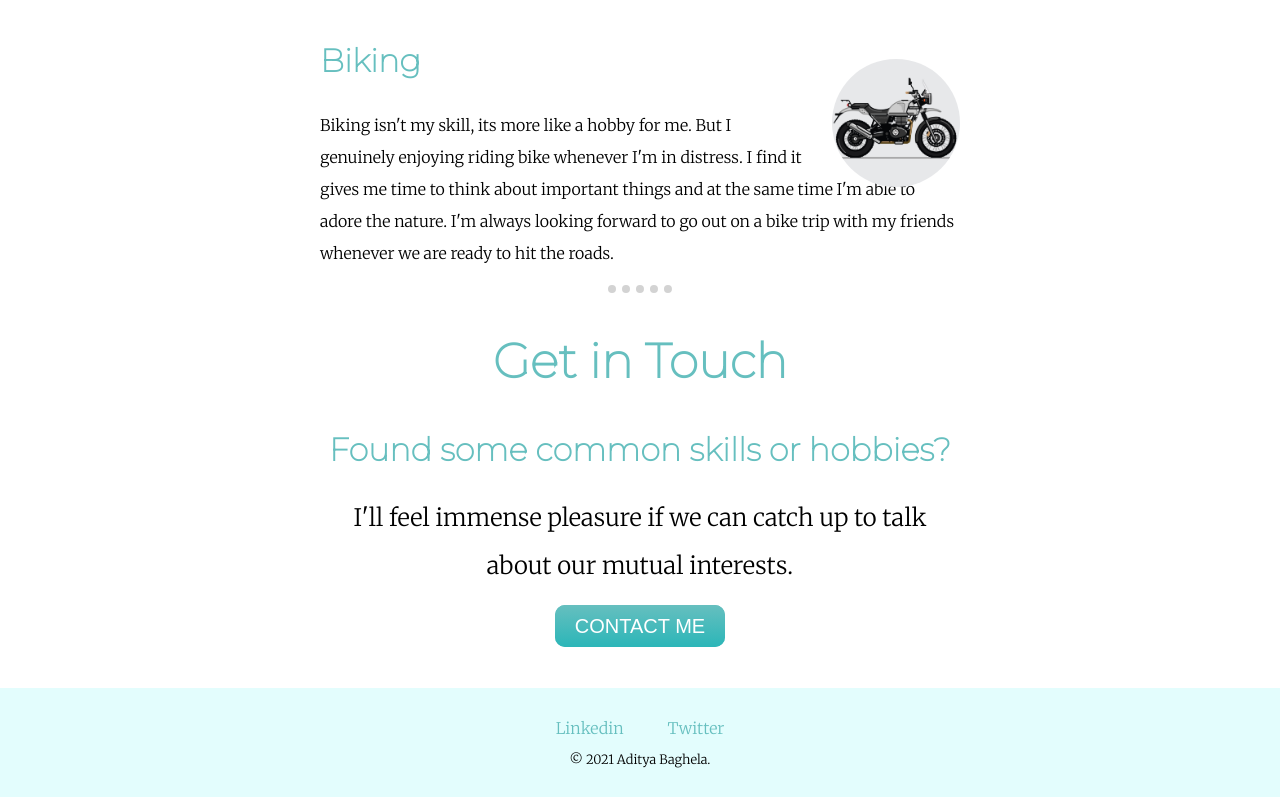
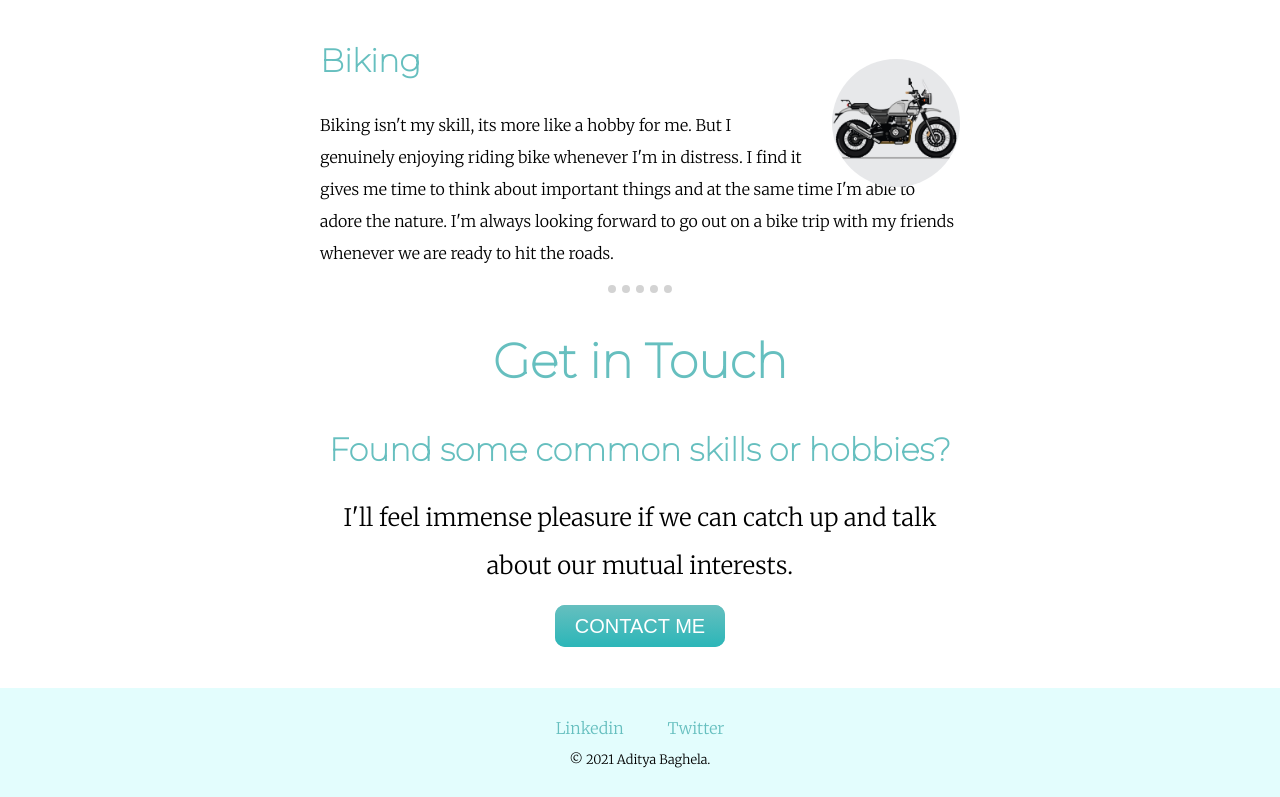
Before and after one commit to aadi11git/Aditya-Portfolio, a plain HTML site: page index.html in a window 1280 px wide. Shown: the part 1649-2446 px from the top of the page. Drawn offline with Linux system fonts and the light colour scheme; a web font is replaced by a local one.

Commit message:
Update index.html

```diff
--- a/index.html
+++ b/index.html
@@ -48,7 +48,7 @@
     <div class="contact">
       <h2>Get in Touch</h2>
       <h3 class="h3-1">Found some common skills or hobbies?</h3>
-      <p class="contact-message">I'll feel immense pleasure if we can catch up to talk about our mutual interests.</p>
+      <p class="contact-message">I'll feel immense pleasure if we can catch up and talk about our mutual interests.</p>
       <a class="btn" href="mailto:aadibaghela11@gmail.com">
         CONTACT ME
       </a>
```
